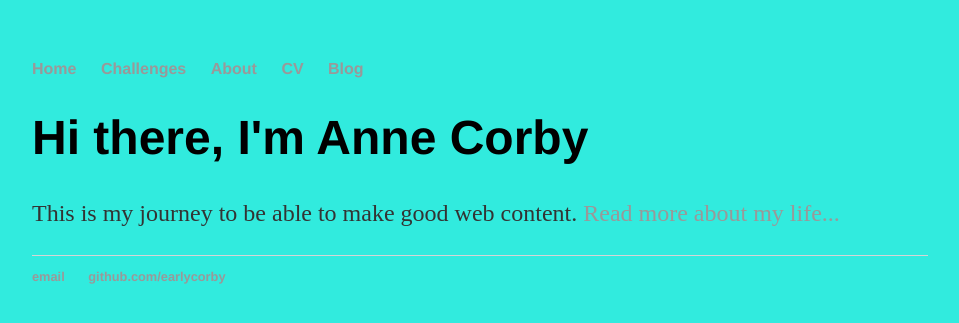
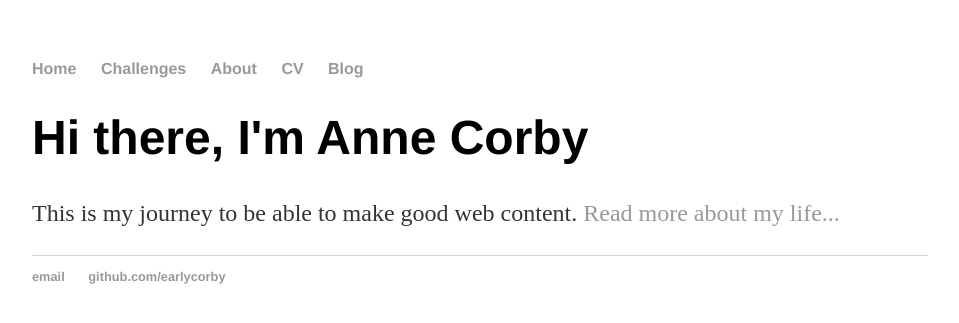
Before and after one commit to earlycorby/earlycorby.github.io, a Jekyll site: the page built from index.html, in a window 1280 px wide. Shown: the top 323 px of the page, without its empty margins (160-1119 px from the left). Built offline with Jekyll 4.4.1, drawn with Linux system fonts in a browser that asks for light colours.

Commit message:
Update main.css

```diff
--- a/css/main.css
+++ b/css/main.css
@@ -1,7 +1,6 @@
 body {
     margin: 60px auto;
     width: 70%;
-    background-color: #31ebde;
 }
 nav ul, footer ul {
     font-family:'Helvetica', 'Arial', 'Sans-Serif';
```
